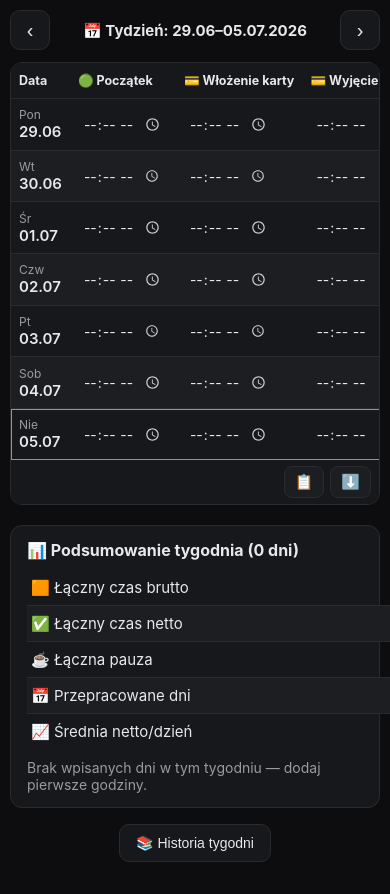
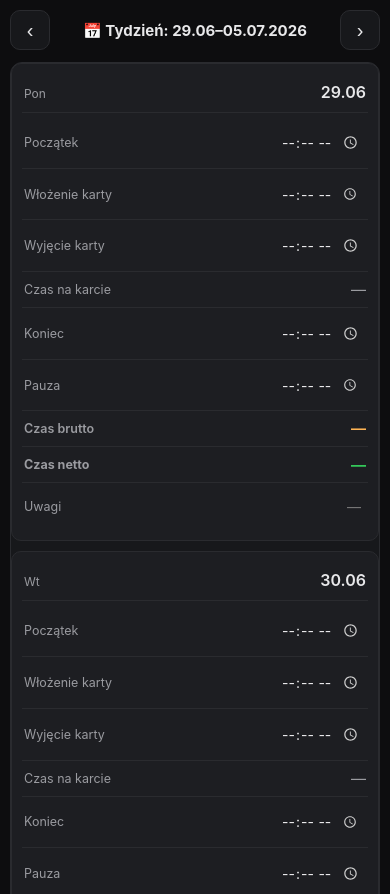
Before and after one commit to infiltrator1089-wq/czas-pracy-app, a plain HTML site: page index.html in a window 390 px wide. Shown: the top 894 px of the page. Before the commit the page ends 872 px from the top, so only its background shows below. Drawn offline with Linux system fonts and the light colour scheme.

Commit message:
Napraw rozjezdzajaca sie tabele na telefonach - uklad kart pod 640px
Natywny input[type=time] renderuje sie z inna szerokoscia na realnym
Android Chrome niz w desktopowej emulacji, przez co kolumny tabeli
nie byly wyrownane (zglosil to uzytkownik zrzutem z telefonu).

- ponizej 640px tabela zmienia sie w liste kart (jeden dzien = jedna
  karta, etykieta + wartosc w kazdym wierszu przez data-label +
  ::before), wiec wyrownanie kolumn miedzy wierszami przestaje miec
  znaczenie
- desktop bez zmian - nadal klasyczna tabela z przewijaniem w poziomie
- cache w sw.js podbity do v3 zgodnie z zasada w CLAUDE.md

```diff
--- a/app.js
+++ b/app.js
@@ -193,15 +193,15 @@ function render() {
 
     tr.innerHTML = `
       <td class="day-cell"><span class="dow">${DOW[idx]}</span>${pad2(d.getDate())}.${pad2(d.getMonth() + 1)}<span class="day-warning-icon hidden">⚠️</span></td>
-      <td><input type="time" data-field="start" value="${day.start}"></td>
-      <td><input type="time" data-field="cardIn" value="${day.cardIn}"></td>
-      <td><input type="time" data-field="cardOut" value="${day.cardOut}"></td>
-      <td class="computed"></td>
-      <td><input type="time" data-field="end" value="${day.end}"></td>
-      <td><input type="time" data-field="pause" value="${day.pause}"></td>
-      <td class="computed gross"></td>
-      <td class="computed net"></td>
-      <td><input type="text" data-field="note" value="${day.note}" placeholder="—"></td>
+      <td data-label="Początek"><input type="time" data-field="start" value="${day.start}"></td>
+      <td data-label="Włożenie karty"><input type="time" data-field="cardIn" value="${day.cardIn}"></td>
+      <td data-label="Wyjęcie karty"><input type="time" data-field="cardOut" value="${day.cardOut}"></td>
+      <td class="computed" data-label="Czas na karcie"></td>
+      <td data-label="Koniec"><input type="time" data-field="end" value="${day.end}"></td>
+      <td data-label="Pauza"><input type="time" data-field="pause" value="${day.pause}"></td>
+      <td class="computed gross" data-label="Czas brutto"></td>
+      <td class="computed net" data-label="Czas netto"></td>
+      <td data-label="Uwagi"><input type="text" data-field="note" value="${day.note}" placeholder="—"></td>
     `;
 
     tr.querySelectorAll('input').forEach(input => {
--- a/styles.css
+++ b/styles.css
@@ -237,3 +237,65 @@ input.input-missing {
   .app { padding: 10px; }
   .week-header h1 { font-size: 15px; }
 }
+
+/* Below this width, native <input type="time"> widgets render at
+   inconsistent, browser-dependent sizes that break table column
+   alignment (esp. on real Android Chrome vs. desktop emulation).
+   Switch to a stacked card-per-day layout so no column widths need
+   to line up across rows. */
+@media (max-width: 640px) {
+  .table-wrap { overflow-x: visible; }
+
+  table, thead, tbody, tr, .table-wrap th {
+    display: block;
+    width: 100%;
+  }
+  .table-wrap table { min-width: 0; }
+  thead { display: none; }
+
+  tbody tr {
+    border: 1px solid var(--border);
+    border-radius: 10px;
+    padding: 10px;
+    margin-bottom: 10px;
+  }
+  tbody tr:nth-child(even), tbody tr:nth-child(odd) {
+    background: var(--card-alt);
+  }
+  tbody tr:last-child { margin-bottom: 0; }
+
+  tbody td {
+    display: flex;
+    align-items: center;
+    justify-content: space-between;
+    gap: 10px;
+    padding: 8px 2px;
+    border-bottom: 1px solid var(--border);
+    white-space: normal;
+  }
+  tbody td:last-child { border-bottom: none; }
+  tbody td[data-label]::before {
+    content: attr(data-label);
+    color: var(--muted);
+    font-size: 12.5px;
+    flex-shrink: 0;
+  }
+
+  .day-cell {
+    display: flex !important;
+    justify-content: space-between;
+    align-items: baseline;
+    background: transparent !important;
+    border-bottom: 1px solid var(--border) !important;
+    padding-bottom: 10px !important;
+    margin-bottom: 4px;
+    font-size: 16px;
+  }
+  .day-cell .dow { display: inline; margin-right: 6px; }
+
+  input[type="time"], input[type="text"] {
+    width: auto;
+    max-width: 150px;
+    text-align: right;
+  }
+}
--- a/sw.js
+++ b/sw.js
@@ -1,4 +1,4 @@
-const CACHE = 'czas-pracy-v2';
+const CACHE = 'czas-pracy-v3';
 const APP_SHELL = ['./', './index.html', './styles.css', './app.js', './manifest.webmanifest', './icon.svg'];
 const NETWORK_FIRST_FILES = ['index.html', 'app.js', 'styles.css'];
 
```
